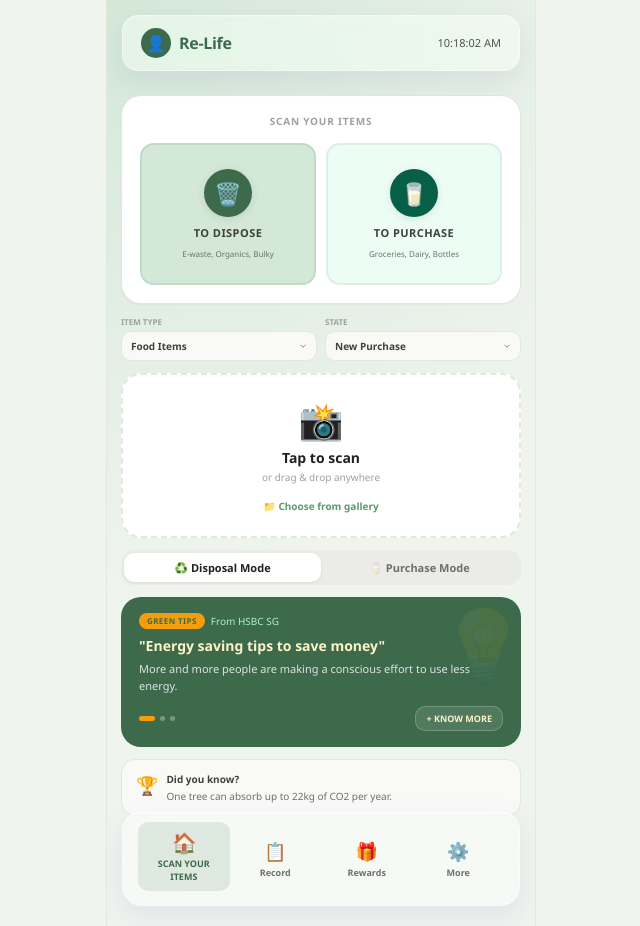
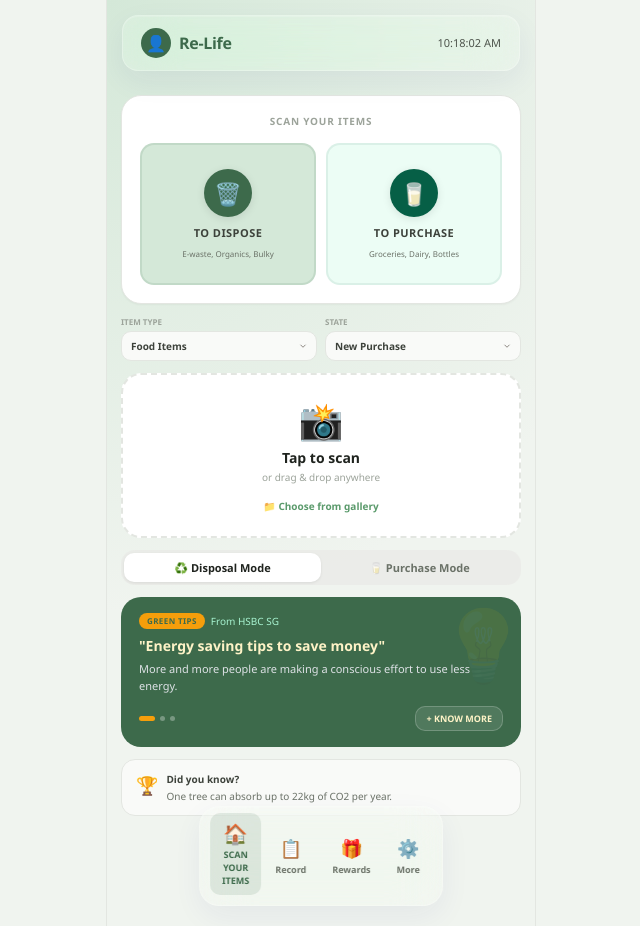
Before and after one commit to fawhfi/re-life, a FastAPI app: page / in a window 1280 px wide. Shown: the whole page, without its empty margins (319-959 px from the left). Run offline with FastAPI, Linux system fonts and the light colour scheme; some libraries are stand-ins or nearby versions.

Commit message:
style: more transparent glass (0.2), narrower centered nav bar

```diff
--- a/static/style.css
+++ b/static/style.css
@@ -102,11 +102,11 @@ body {
     align-items: center;
     justify-content: space-between;
     padding: 12px 18px;
-    background: rgba(255, 255, 255, 0.45) !important;
+    background: rgba(255, 255, 255, 0.2) !important;
     backdrop-filter: blur(25px) saturate(200%) !important;
     -webkit-backdrop-filter: blur(25px) saturate(200%) !important;
-    border: 1px solid rgba(255, 255, 255, 0.4) !important;
-    box-shadow: 0 10px 30px rgba(31, 38, 135, 0.08), 0 1px 0 rgba(255, 255, 255, 0.2) inset !important;
+    border: 1px solid rgba(255, 255, 255, 0.25) !important;
+    box-shadow: 0 10px 30px rgba(31, 38, 135, 0.06), 0 1px 0 rgba(255, 255, 255, 0.15) inset !important;
     border-radius: 16px !important;
     cursor: grab !important;
     touch-action: none !important;
@@ -117,7 +117,7 @@ body {
 
 .app-header:active {
     cursor: grabbing !important;
-    box-shadow: 0 15px 45px rgba(31, 38, 135, 0.18) !important;
+    box-shadow: 0 15px 45px rgba(31, 38, 135, 0.15) !important;
 }
 
 .header-left {
@@ -1607,19 +1607,22 @@ nav.nav, .app-nav {
     position: absolute !important;
     bottom: 20px !important;
     top: auto !important;
-    left: 15px !important;
-    width: calc(100% - 30px) !important;
+    left: 50% !important;
+    transform: translateX(-50%) !important;
+    width: auto !important;
+    max-width: calc(100% - 30px) !important;
     height: auto !important;
     display: flex !important;
     justify-content: space-around !important;
     align-items: center !important;
-    background: rgba(255, 255, 255, 0.45) !important;
+    gap: 2px !important;
+    background: rgba(255, 255, 255, 0.2) !important;
     backdrop-filter: blur(25px) saturate(200%) !important;
     -webkit-backdrop-filter: blur(25px) saturate(200%) !important;
-    border: 1px solid rgba(255, 255, 255, 0.4) !important;
-    box-shadow: 0 10px 30px rgba(31, 38, 135, 0.08), 0 1px 0 rgba(255, 255, 255, 0.2) inset !important;
+    border: 1px solid rgba(255, 255, 255, 0.25) !important;
+    box-shadow: 0 10px 30px rgba(31, 38, 135, 0.06), 0 1px 0 rgba(255, 255, 255, 0.15) inset !important;
     border-radius: 20px !important;
-    padding: 12px 15px !important;
+    padding: 8px 10px !important;
     cursor: grab !important;
     touch-action: none !important;
     user-select: none !important;
@@ -1629,7 +1632,7 @@ nav.nav, .app-nav {
 
 nav.nav:active, .app-nav:active {
     cursor: grabbing !important;
-    box-shadow: 0 15px 45px rgba(31, 38, 135, 0.18) !important;
+    box-shadow: 0 15px 45px rgba(31, 38, 135, 0.15) !important;
 }
 
 .nav-btn {
@@ -1858,9 +1861,9 @@ nav.nav:active, .app-nav:active {
 [data-theme="dark"] .app-header,
 [data-theme="dark"] nav.nav,
 [data-theme="dark"] .app-nav {
-    background: rgba(30, 35, 30, 0.6) !important;
-    border: 1px solid rgba(255, 255, 255, 0.08) !important;
-    box-shadow: 0 10px 30px rgba(0, 0, 0, 0.3) !important;
+    background: rgba(30, 35, 30, 0.3) !important;
+    border: 1px solid rgba(255, 255, 255, 0.06) !important;
+    box-shadow: 0 10px 30px rgba(0, 0, 0, 0.25) !important;
 }
 
 [data-theme="dark"] .header-title {
```
